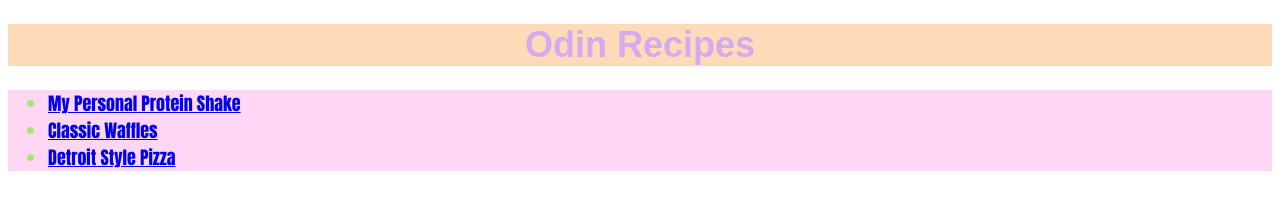
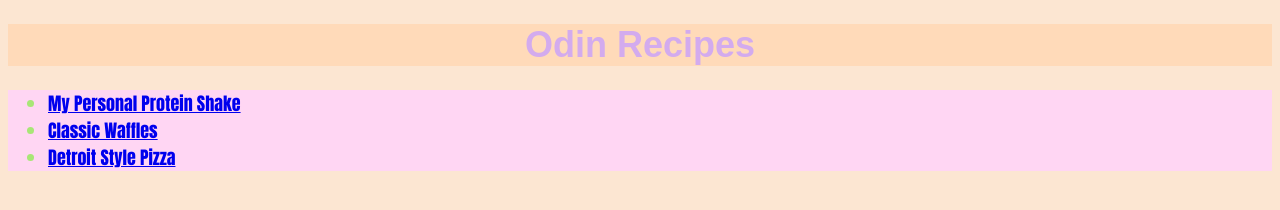
Before and after one commit to jaehyuneyea/odin_recipes, a plain HTML site: page index.html in a window 1280 px wide. Drawn offline with Linux system fonts and the light colour scheme.

Commit message:
changed background color

```diff
--- a/style.css
+++ b/style.css
@@ -5,6 +5,10 @@ h1 {
   color: rgb(211, 171, 238);
   text-align: center;
   font-weight: bold;
+}
+
+html {
+  background-color: rgb(252, 230, 210);
 }
 
 img {
```
